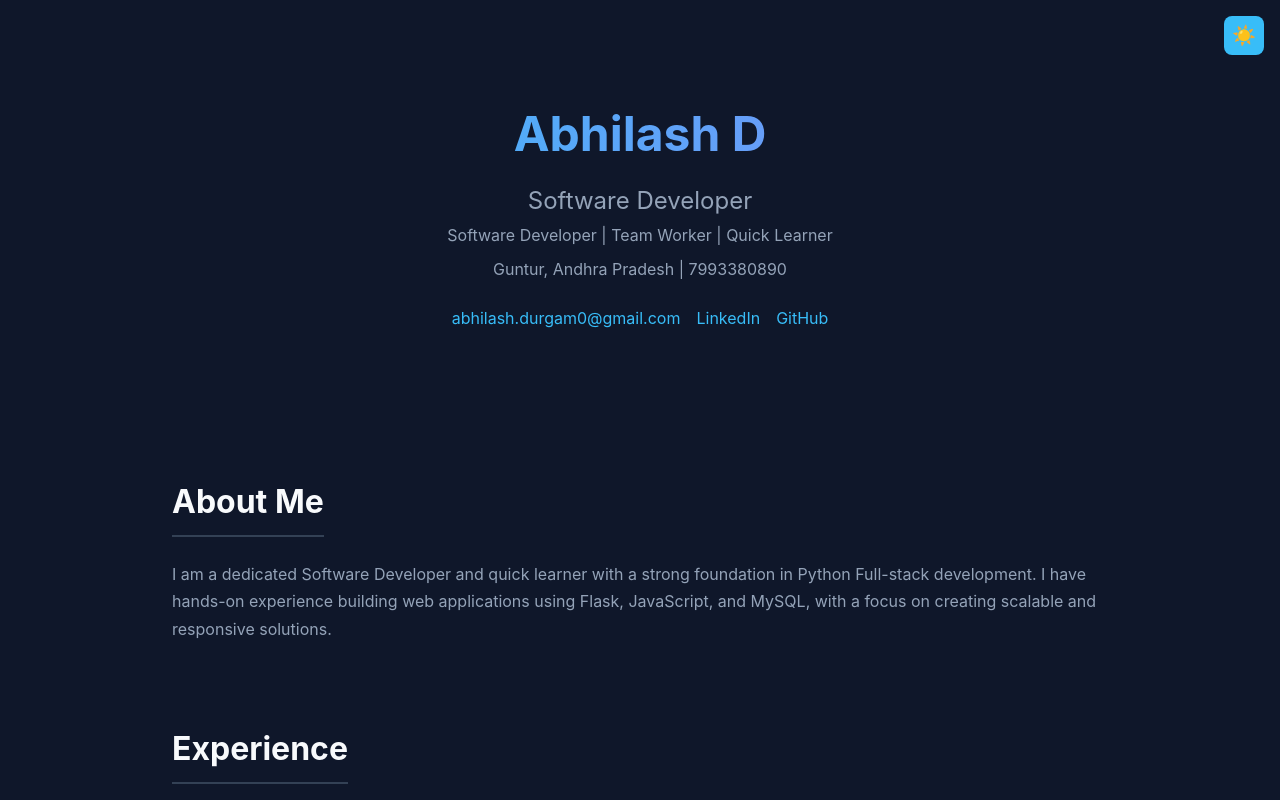
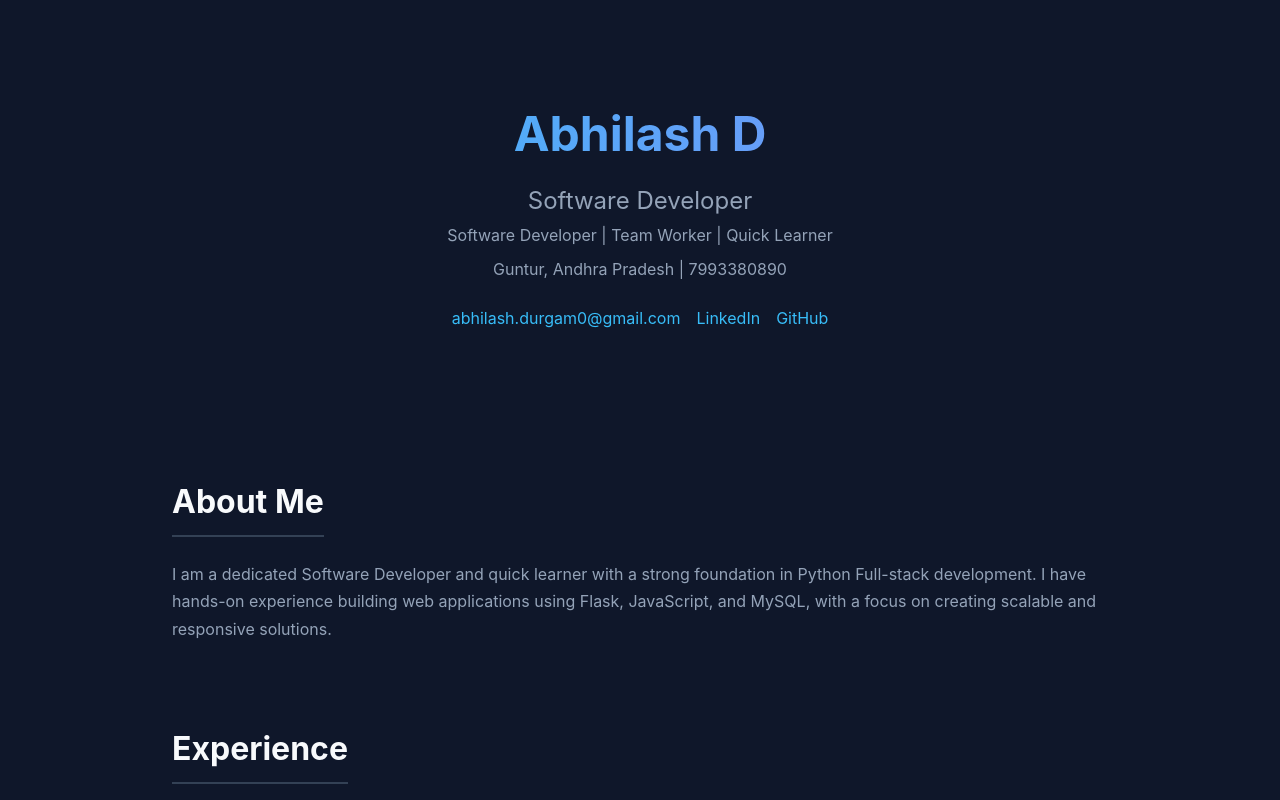
Before and after one commit to VisualcodeAbhi/portfolio, a React (Vite) app: page / in a window 1280 px wide. Shown: the top 800 px of the page. Built offline with nearby package versions, Linux system fonts and the light colour scheme.

Commit message:
Remove theme toggle button

```diff
--- a/src/App.jsx
+++ b/src/App.jsx
@@ -45,14 +45,6 @@ function App() {
 
   return (
     <div className="portfolio-container">
-
-      {/* Theme Toggle Button */}
-      <div style={{ position: 'fixed', top: '1rem', right: '1rem', zIndex: 1000 }}>
-        <button onClick={toggleTheme} style={{ fontSize: '1.2rem', padding: '0.5rem' }}>
-          {theme === 'dark' ? '☀️' : '🌙'}
-        </button>
-      </div>
-
       {/* Hero Section */}
       <section className="hero">
         <h1>{personalInfo.name}</h1>
```
